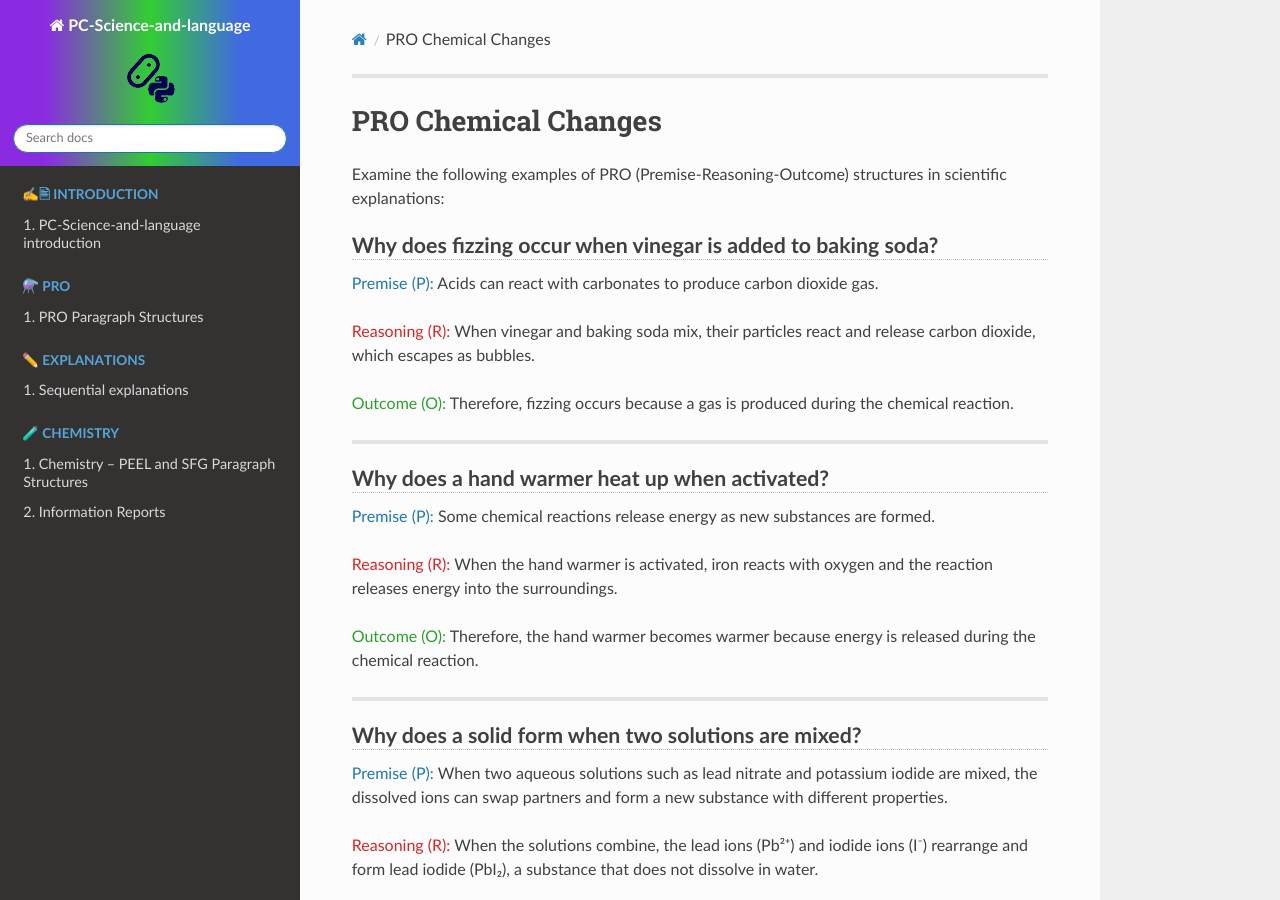
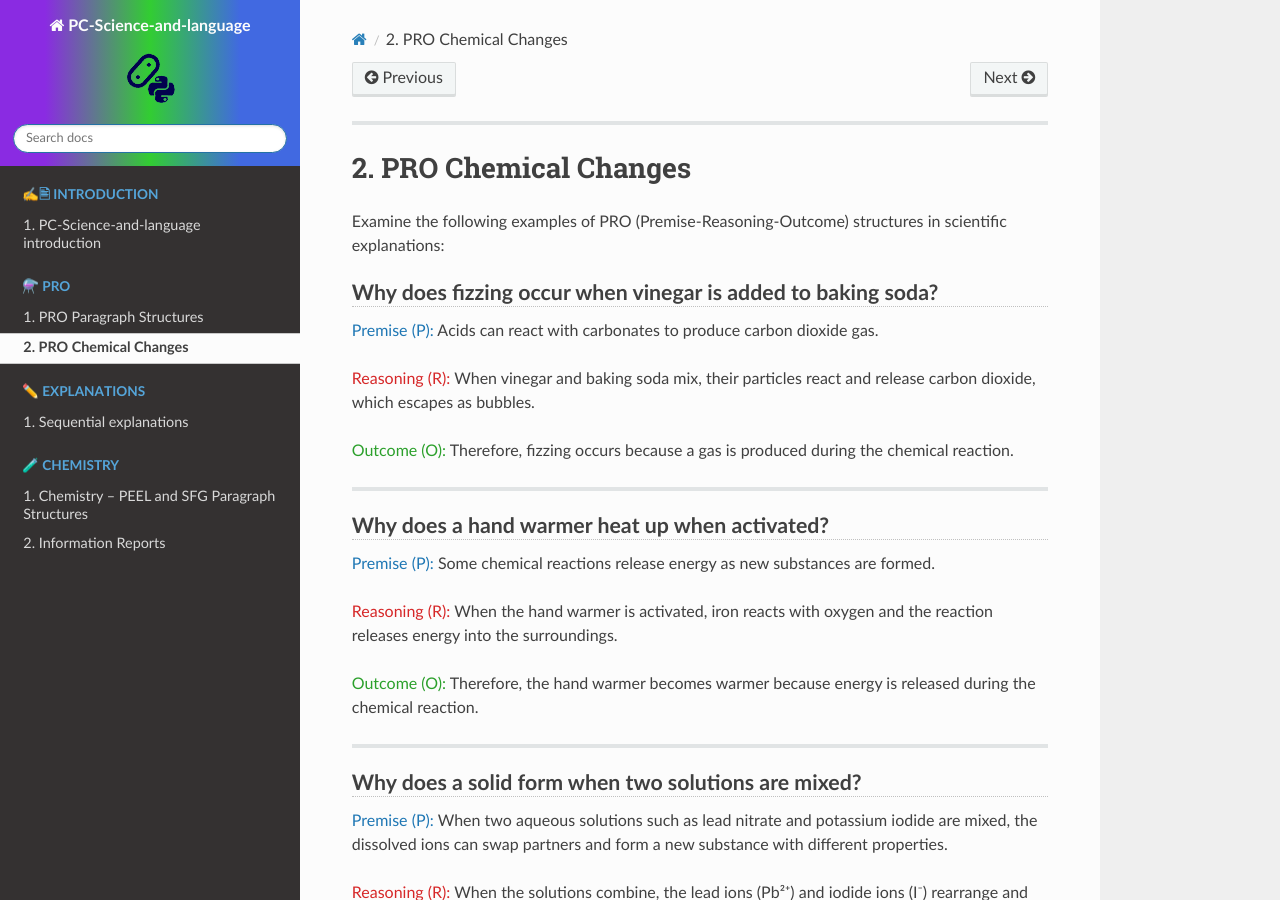
Before and after one commit to gmc-code/PC-Science-and-language, a Sphinx documentation site: the page built from docs/chemistry/PRO_Chemical_Changes.rst, in a window 1280 px wide and 900 px high. Built offline with Sphinx 7.4.7 and the Read the Docs theme 3.1.0, drawn with Linux system fonts in a browser that asks for light colours; pages that are not in the unit, such as notebooks, are missing from menus.

Commit message:
chem pro 1

```diff
--- a/docs/index.rst
+++ b/docs/index.rst
@@ -22,7 +22,7 @@ PC-Science-and-language
     :numbered:
 
     language/PRO.rst
-    chemistry/chemistry_PRO.rst
+    chemistry/PRO_Chemical_Changes.rst
 
 
 .. toctree::
```
